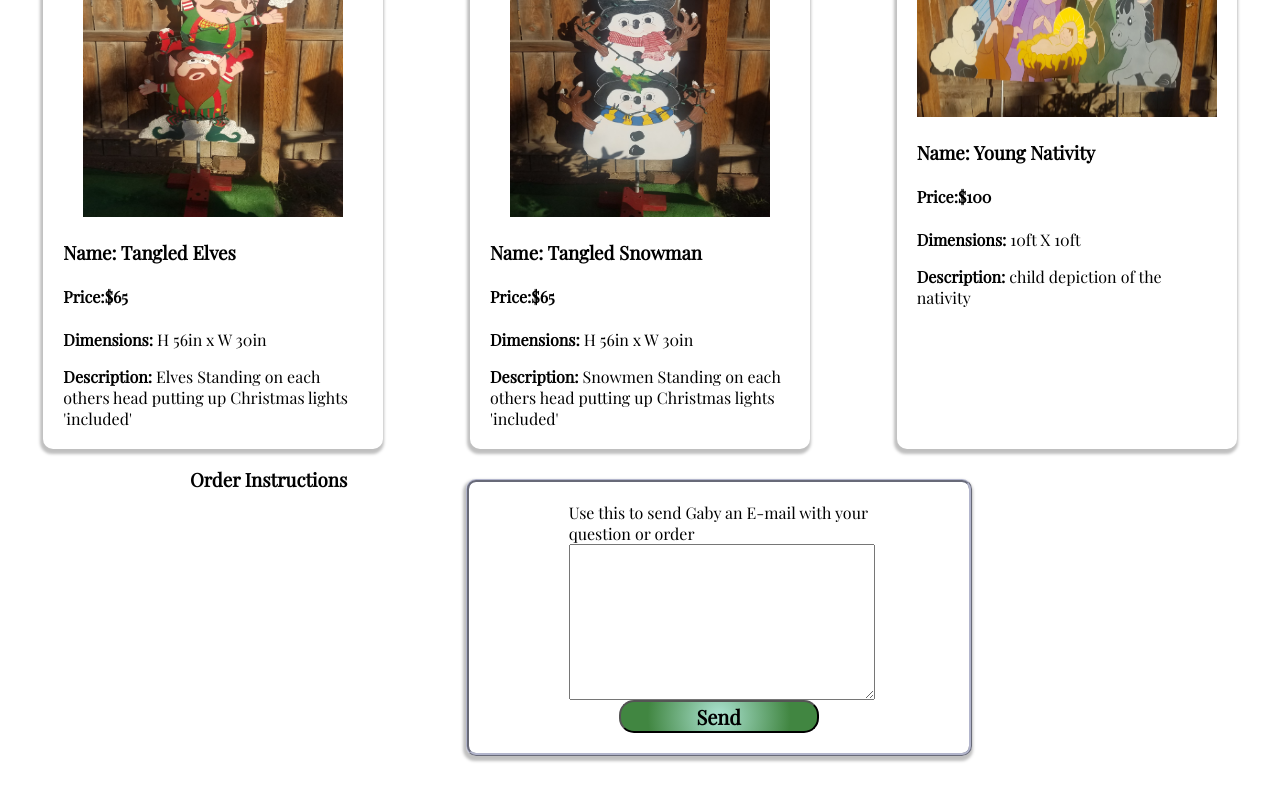
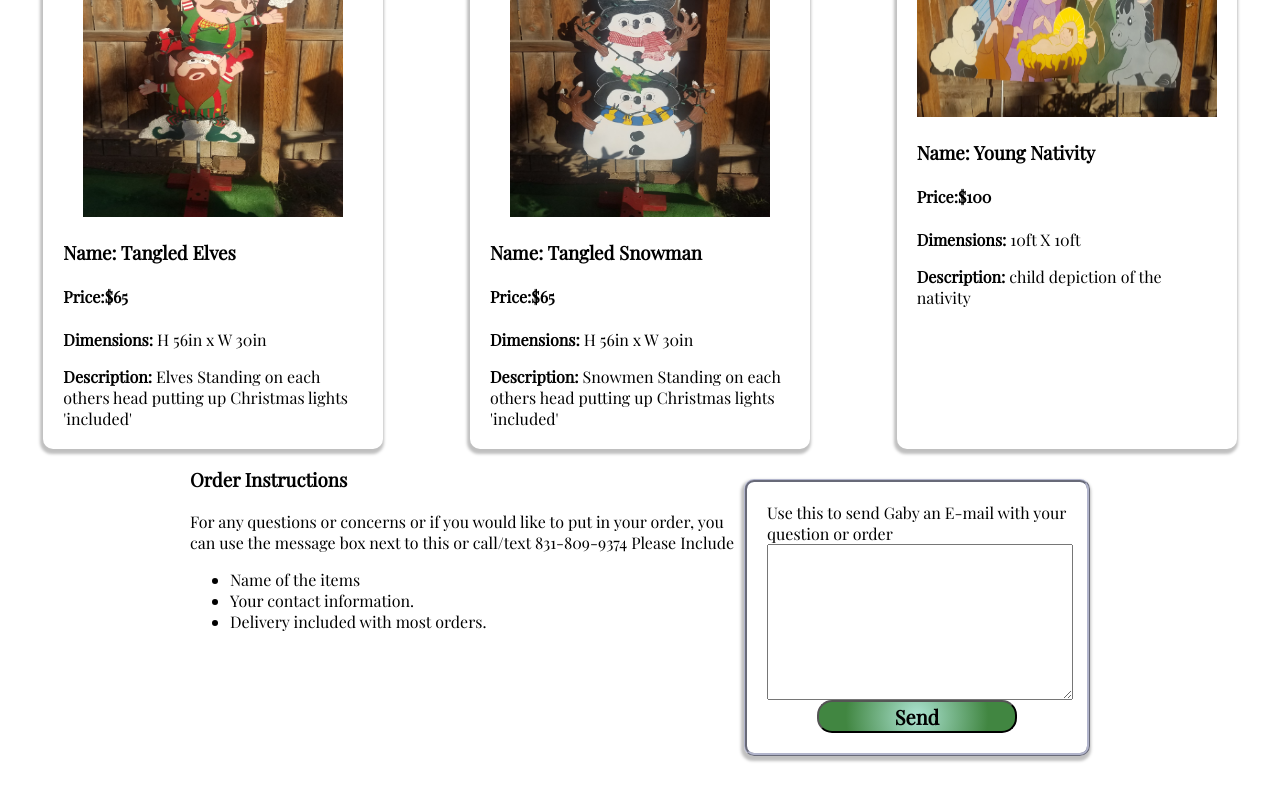
Before and after one commit to Shandem/Moms-static-site, a React (Create React App) app: page / in a window 1280 px wide. Shown: the part 2234-3034 px from the top of the page. Built offline with nearby package versions, Linux system fonts and the light colour scheme.

Commit message:
instructions loaded

```diff
--- a/src/components/orderForm.js
+++ b/src/components/orderForm.js
@@ -24,7 +24,25 @@ const orderForm = () => {
           <div className="orderingInstructions">
               <h3>
                   Order Instructions
+
               </h3>
+            <p>
+                For any questions or concerns or if you would like to put in your order,
+                you can use the message box next to this or call/text 831-809-9374
+                Please Include
+                <ul>
+                    <li>
+                    Name of the items
+                    </li>
+                    <li>
+                    Your contact information.
+                    </li>
+                    <li>
+                    Delivery included with most orders.
+                    </li>
+                </ul>
+            </p>
+
 
           </div>
             <div className="orderForm">
--- a/src/components/orderForm.scss
+++ b/src/components/orderForm.scss
@@ -5,6 +5,9 @@
     flex: left;
     margin: auto;
     width: 900px;
+    .orderingInstructions{
+        text-align: left;
+    }
     .orderForm{
         border-radius: 10px;
         margin: auto;
```
